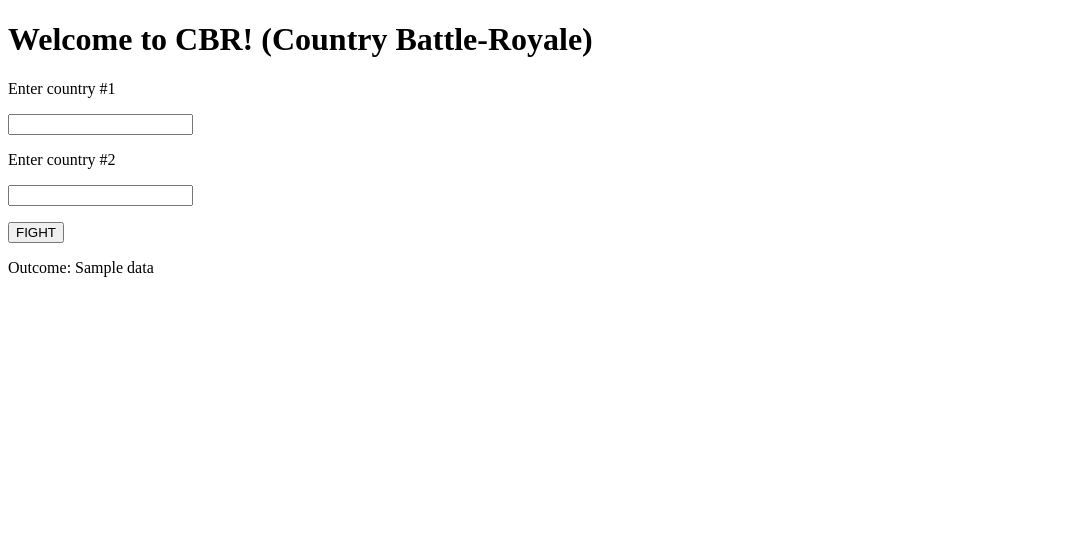
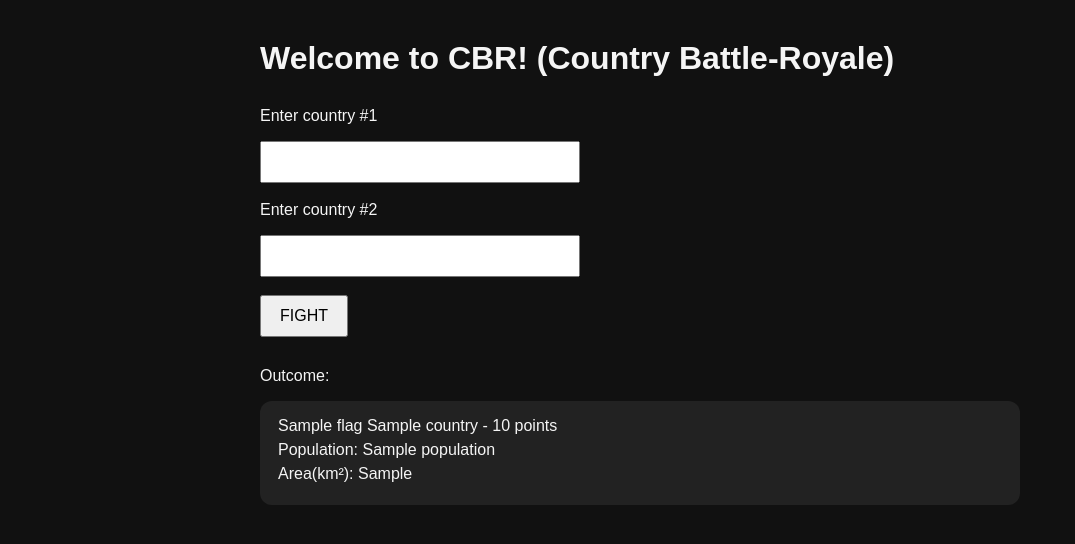
Before and after one commit to jakubbarak2001/CountryBattleRoyale, a Flask app: template templates/index.html in a window 1280 px wide. Shown: the top 544 px of the page, without its empty margins (0-1075 px from the left). Run offline with Flask 3, Linux system fonts and the light colour scheme; the template is opened without the code that fills it: most values are stand-ins (such as "Sample title", 1, 10 or a date in 2020); parts of the project's set-up code (start-up, migrations or seed data) failed here and were passed over.

Commit message:
Basic CSS styling + Jinja values extraction in index.html

```diff
--- /dev/null
+++ b/static/style.css
@@ -0,0 +1,47 @@
+body {
+    font-family: Arial, sans-serif;
+    max-width: 760px;
+    margin: 40px auto;
+    padding: 0 20px;
+    background: #111;
+    color: #f5f5f5;
+}
+
+h1 {
+    margin-bottom: 30px;
+}
+
+form {
+    margin-bottom: 30px;
+}
+
+input {
+    display: block;
+    width: 100%;
+    max-width: 320px;
+    padding: 10px;
+    margin: 6px 0 18px;
+    font-size: 16px;
+    box-sizing: border-box;
+}
+
+button {
+    padding: 10px 18px;
+    font-size: 16px;
+    cursor: pointer;
+}
+
+.country-card {
+    background: #222;
+    padding: 16px 18px;
+    margin-bottom: 24px;
+    border-radius: 12px;
+}
+
+.country-card p {
+    margin: 6px 0;
+}
+
+.country-card:first-of-type {
+    margin-top: 16px;
+}
--- a/templates/index.html
+++ b/templates/index.html
@@ -2,6 +2,7 @@
 <head>
     <meta charset="UTF-8" lang="en">
     <title>Country Battle-Royale</title>
+    <link rel="stylesheet" href="{{ url_for('static', filename='style.css') }}">
 </head>
 <body>
     <H1>Welcome to CBR! (Country Battle-Royale)</H1>
@@ -13,5 +14,11 @@
         <p></p>
         <button>FIGHT</button>
     </form>
-    <p>Outcome: {{ data }}</p>
+    Outcome: {% for country, stats in data.items() %}
+        <div class="country-card">
+            {{ stats["Flag"] }} {{ country }} - {{ stats["Points"] }} points
+            <p>Population: {{ stats["Population"] }}</p>
+            <p>Area(km²): {{ stats["Area(km)"] }}</p>
+        </div>
+    {% endfor %}
 </body>
```
